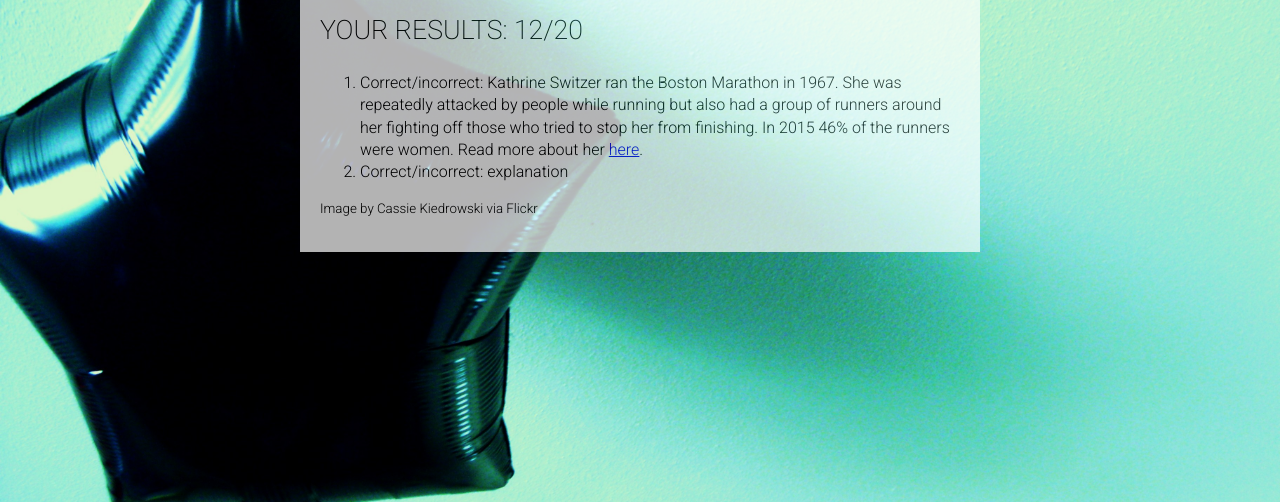
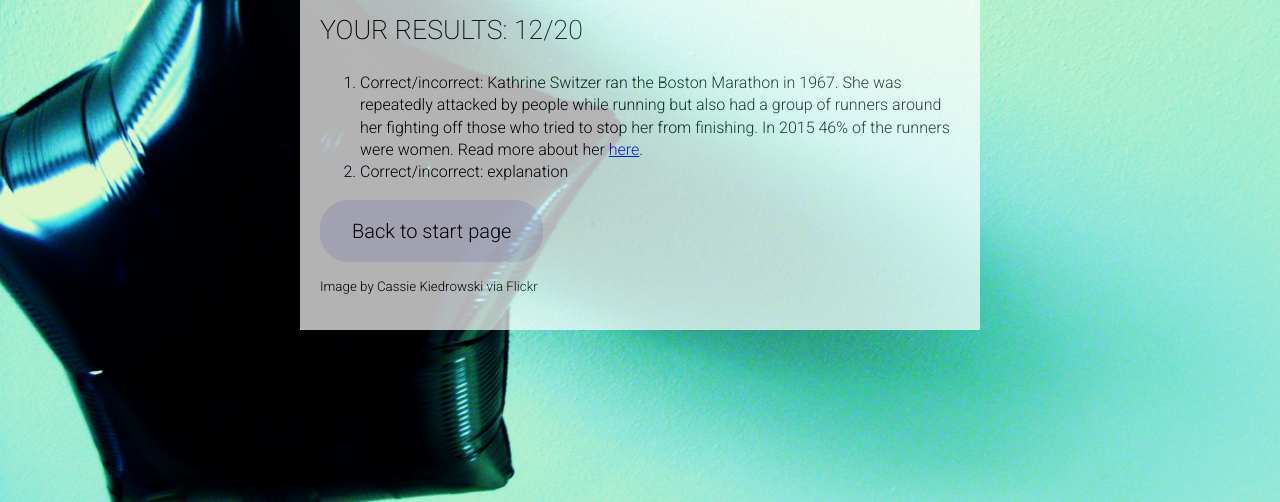
Before and after one commit to annamalkan/quiz-site, a Django app: page /quiz/fotboll/completed/ in a window 1280 px wide. Shown: the part 164-666 px from the top of the page. Run offline with Django 3.2, Linux system fonts and the light colour scheme.

Commit message:
added a back to start page button

```diff
--- a/quiz/templates/quiz/completed.html
+++ b/quiz/templates/quiz/completed.html
@@ -17,6 +17,8 @@
 				<li>Correct/incorrect: Kathrine Switzer ran the Boston Marathon in 1967. She was repeatedly attacked by people while running but also had a group of runners around her fighting off those who tried to stop her from finishing. In 2015 46% of the runners were women. Read more about her <a href="https://en.wikipedia.org/wiki/Kathrine_Switzer">here</a>.</li>
 				<li>Correct/incorrect: explanation </li>
 			</ol>
+
+			<p><a class="myButton" href="{% url "start_page" %}">Back to start page</a></p>
 			<p class="photo_credit">
 				Image by Cassie Kiedrowski via Flickr
 			</p>
```
